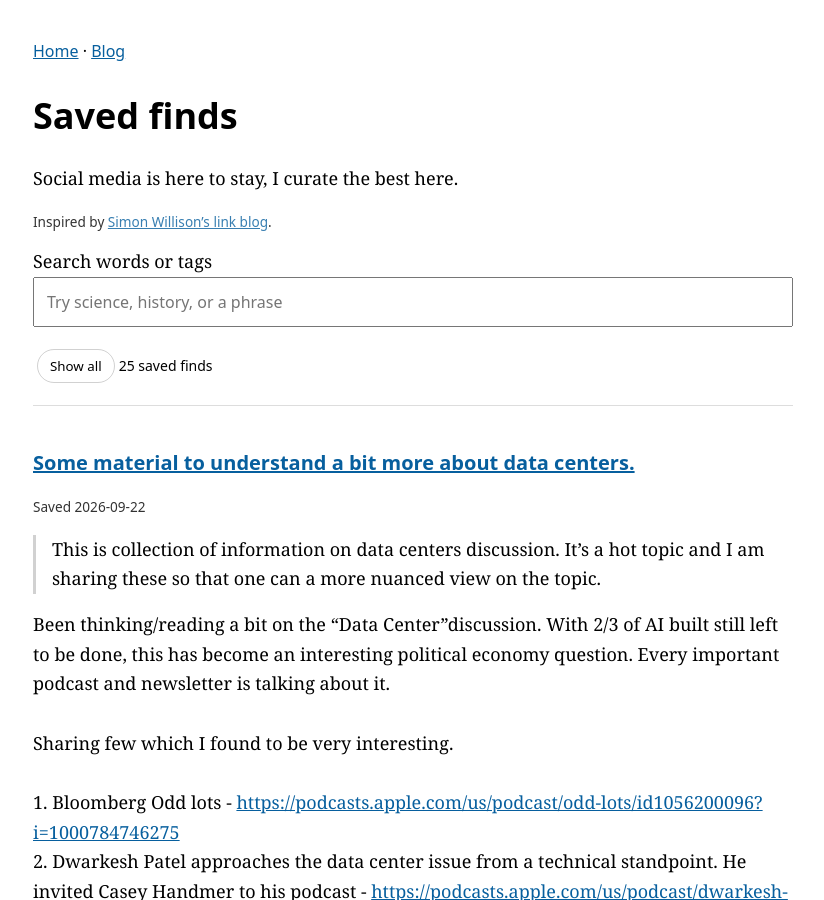
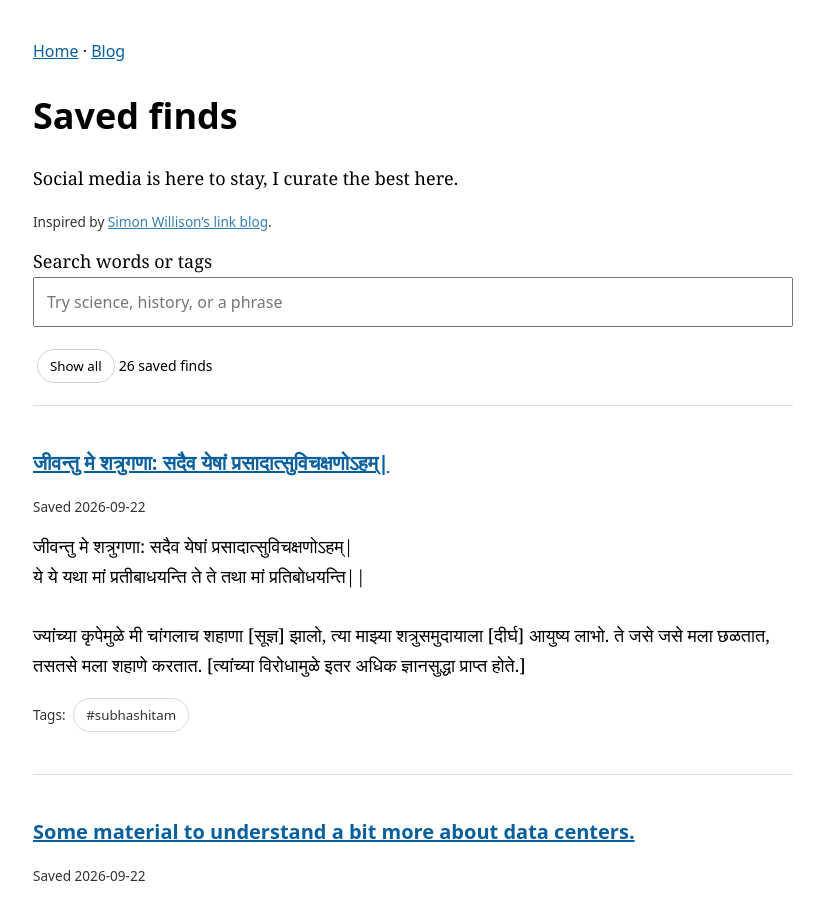
Before and after one commit to PriyaranjanMarathe/priyaranjanmarathe.github.io, a Jekyll site: the page docs/finds/index.html, which Jekyll copies as it is, in a window 1280 px wide and 900 px high. Shown: the whole window, without its empty margins (227-1051 px from the left). Built offline with Jekyll 4.4.1, drawn with Linux system fonts in a browser that asks for light colours.

Commit message:
Save selected WhatsApp finds

```diff
--- a/docs/finds/import-state.json
+++ b/docs/finds/import-state.json
@@ -1 +1 @@
-{"cursor": 1790071060567, "retry_commands": []}
+{"cursor": 1790088896835, "retry_commands": []}
--- a/docs/finds/index.html
+++ b/docs/finds/index.html
@@ -4,7 +4,14 @@
 <nav><a href="/">Home</a> · <a href="/blog/">Blog</a></nav><h1>Saved finds</h1>
 <p>Social media is here to stay, I curate the best here.</p>
 <p class="meta">Inspired by <a href="https://simonwillison.net/2024/Dec/22/link-blog/">Simon Willison’s link blog</a>.</p>
-<label for="search">Search words or tags</label><input id="search" type="search" placeholder="Try science, history, or a phrase"><p><button id="clear">Show all</button><span id="count" role="status"></span></p><main><article id="e4e66801859a9a7fe7985edf" data-tags="[&quot;andymasley&quot;, &quot;datacenters&quot;]">
+<label for="search">Search words or tags</label><input id="search" type="search" placeholder="Try science, history, or a phrase"><p><button id="clear">Show all</button><span id="count" role="status"></span></p><main><article id="fb78538c936a09da335a9254" data-tags="[&quot;subhashitam&quot;]">
+<h2><a href="#fb78538c936a09da335a9254">जीवन्तु मे शत्रुगणा: सदैव येषां प्रसादात्सुविचक्षणोऽहम्|</a></h2>
+<p class="meta">Saved 2026-09-22</p>
+<div class="body">जीवन्तु मे शत्रुगणा: सदैव येषां प्रसादात्सुविचक्षणोऽहम्|
+ये ये यथा मां प्रतीबाधयन्ति ते ते तथा मां प्रतिबोधयन्ति||
+
+ज्यांच्या कृपेमुळे मी चांगलाच शहाणा [सूज्ञ] झालो, त्या माझ्या शत्रुसमुदायाला [दीर्घ] आयुष्य लाभो. ते जसे जसे मला छळतात, तसतसे मला शहाणे करतात. [त्यांच्या विरोधामुळे इतर अधिक ज्ञानसुद्धा प्राप्त होते.]</div>
+<p class="meta">Tags: <button class="tag" data-tag="subhashitam">#subhashitam</button></p></article><article id="e4e66801859a9a7fe7985edf" data-tags="[&quot;andymasley&quot;, &quot;datacenters&quot;]">
 <h2><a href="#e4e66801859a9a7fe7985edf">Some material to understand a bit more about data centers.</a></h2>
 <p class="meta">Saved 2026-09-22</p>
 <div class="note">This is collection of information on data centers discussion. It’s a hot topic and I am sharing these so that one can a more nuanced view on the topic.</div><div class="body">Been thinking/reading a bit on the “Data Center”discussion. With 2/3 of AI built still left to be done, this has become an interesting political economy question. Every important podcast and newsletter is talking about it.
```
Also changed, not shown: docs/finds/finds.json (+16 -0 lines).
